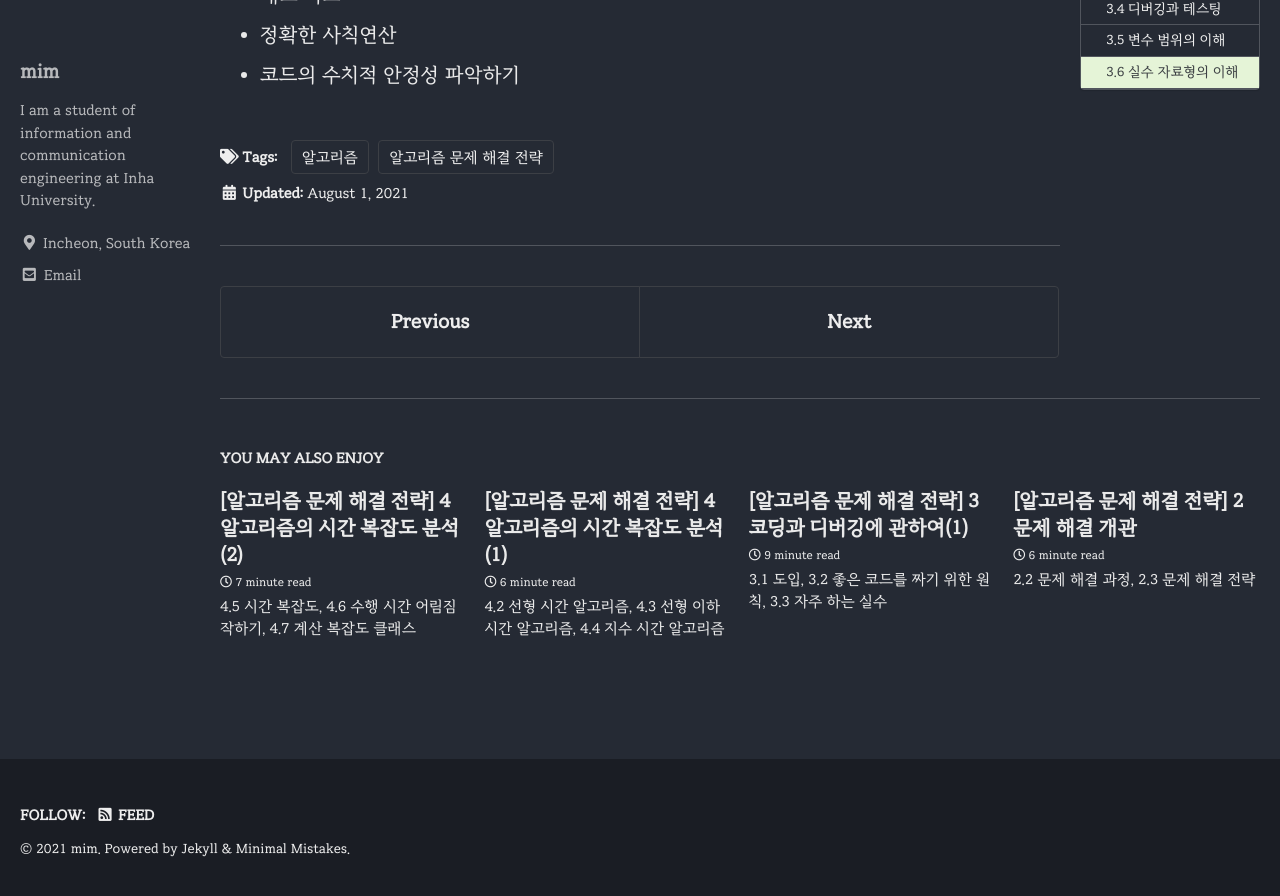
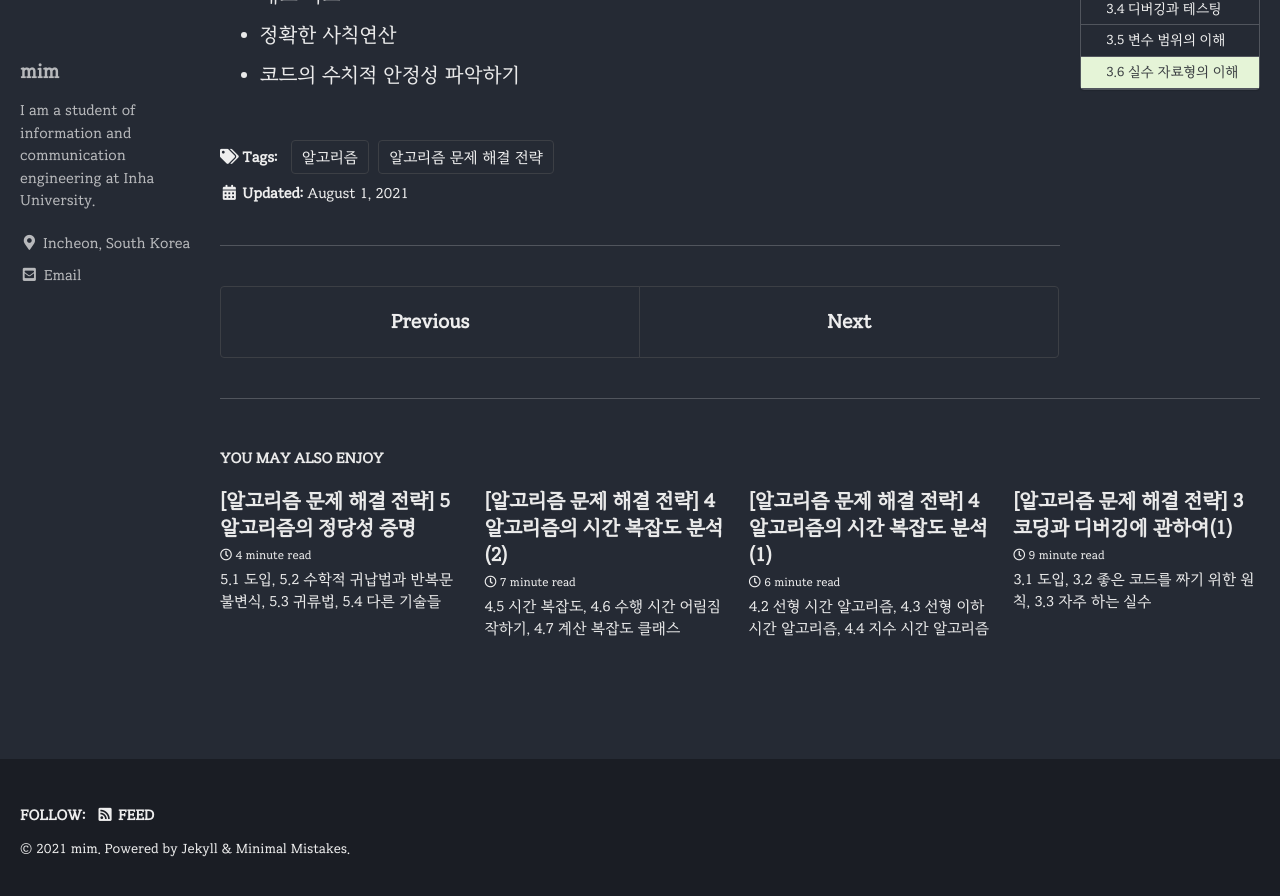
Before and after one commit to ChoMinkyung/chominkyung.github.io, a Jekyll site: the page built from _posts/algorithmic_problem_solving_strategies/2021-08-01-algorithmicProblemSolvingStrategies_01_3(2).md, in a window 1280 px wide and 900 px high, scrolled down 4457 px. Shown: the top 896 px of the window. Built offline with Jekyll 4.4.1, drawn with Linux system fonts in a browser that asks for light colours; cached includes are drawn as plain includes; some web fonts are replaced; part of the change alters nothing that is shown.

Commit message:
새 게시글 추가 밎 목차 링크 추가

````diff
--- a/_posts/algorithmic_problem_solving_strategies/2021-07-11-algorithmicProblemSolvingStrategies_01_2.md
+++ b/_posts/algorithmic_problem_solving_strategies/2021-07-11-algorithmicProblemSolvingStrategies_01_2.md
@@ -35,7 +35,7 @@ share: false
 <div markdown="1">
    - [4 알고리즘의 시간 복잡도 분석(1)](/algorithmicProblemSolvingStrategies_02_4(1)) <br>
    - [4 알고리즘의 시간 복잡도 분석(2)](/algorithmicProblemSolvingStrategies_02_4(2)) <br>
-   - [5 알고리즘의 정당성 증명]() <br>
+   - [5 알고리즘의 정당성 증명](/algorithmicProblemSolvingStrategies_02_5) <br>
 </div>
 </details>
 
--- a/_posts/algorithmic_problem_solving_strategies/2021-07-18-algorithmicProblemSolvingStrategies_01_3(1).md
+++ b/_posts/algorithmic_problem_solving_strategies/2021-07-18-algorithmicProblemSolvingStrategies_01_3(1).md
@@ -35,7 +35,7 @@ share: false
 <div markdown="1">
    - [4 알고리즘의 시간 복잡도 분석(1)](/algorithmicProblemSolvingStrategies_02_4(1)) <br>
    - [4 알고리즘의 시간 복잡도 분석(2)](/algorithmicProblemSolvingStrategies_02_4(2)) <br>
-   - [5 알고리즘의 정당성 증명]() <br>
+   - [5 알고리즘의 정당성 증명](/algorithmicProblemSolvingStrategies_02_5) <br>
 </div>
 </details>
 
--- a/_posts/algorithmic_problem_solving_strategies/2021-08-01-algorithmicProblemSolvingStrategies_01_3(2).md
+++ b/_posts/algorithmic_problem_solving_strategies/2021-08-01-algorithmicProblemSolvingStrategies_01_3(2).md
@@ -35,7 +35,7 @@ share: false
 <div markdown="1">
    - [4 알고리즘의 시간 복잡도 분석(1)](/algorithmicProblemSolvingStrategies_02_4(1)) <br>
    - [4 알고리즘의 시간 복잡도 분석(2)](/algorithmicProblemSolvingStrategies_02_4(2)) <br>
-   - [5 알고리즘의 정당성 증명]() <br>
+   - [5 알고리즘의 정당성 증명](/algorithmicProblemSolvingStrategies_02_5) <br>
 </div>
 </details>
 
--- a/_posts/algorithmic_problem_solving_strategies/2021-08-08-algorithmicProblemSolvingStrategies_02_4(1).md
+++ b/_posts/algorithmic_problem_solving_strategies/2021-08-08-algorithmicProblemSolvingStrategies_02_4(1).md
@@ -35,7 +35,7 @@ share: false
 <div markdown="1">
    - [4 알고리즘의 시간 복잡도 분석(1)](/algorithmicProblemSolvingStrategies_02_4(1)) <br>
    - [4 알고리즘의 시간 복잡도 분석(2)](/algorithmicProblemSolvingStrategies_02_4(2)) <br>
-   - [5 알고리즘의 정당성 증명]() <br>
+   - [5 알고리즘의 정당성 증명](/algorithmicProblemSolvingStrategies_02_5) <br>
 </div>
 </details>
 
--- a/_posts/algorithmic_problem_solving_strategies/2021-08-15-algorithmicProblemSolvingStrategies_02_4(2).md
+++ b/_posts/algorithmic_problem_solving_strategies/2021-08-15-algorithmicProblemSolvingStrategies_02_4(2).md
@@ -35,7 +35,7 @@ share: false
 <div markdown="1">
    - [4 알고리즘의 시간 복잡도 분석(1)](/algorithmicProblemSolvingStrategies_02_4(1)) <br>
    - [4 알고리즘의 시간 복잡도 분석(2)](/algorithmicProblemSolvingStrategies_02_4(2)) <br>
-   - [5 알고리즘의 정당성 증명]() <br>
+   - [5 알고리즘의 정당성 증명](/algorithmicProblemSolvingStrategies_02_5) <br>
 </div>
 </details>
 
--- /dev/null
+++ b/_posts/algorithmic_problem_solving_strategies/2021-08-22-algorithmicProblemSolvingStrategies_02_5.md
@@ -0,0 +1,188 @@
+---
+toc: true
+toc_label: "Table of Contents"
+toc_icon: "cog"
+toc_sticky: true
+
+layout:
+title: "[알고리즘 문제 해결 전략] 5 알고리즘의 정당성 증명"
+excerpt: "5.1 도입, 5.2 수학적 귀납법과 반복문 불변식, 5.3 귀류법, 5.4 다른 기술들"
+date: 2021-08-22
+last_modified_at: 2021-08-22
+categories:
+  -
+tags:
+  - [알고리즘, 알고리즘 문제 해결 전략]
+
+use_math: true
+comments: true
+share: false
+---
+
+📖[알고리즘 문제 해결 전략] 목차
+
+<details>
+<summary>01 문제 해결 시작하기</summary>
+<div markdown="1">
+  - [2 문제 해결 개관](/algorithmicProblemSolvingStrategies_01_2) <br>
+  - [3 코딩과 디버깅에 관하여(1)](/algorithmicProblemSolvingStrategies_01_3(1)) <br>
+  - [3 코딩과 디버깅에 관하여(2)](/algorithmicProblemSolvingStrategies_01_3(2))
+</div>
+</details>
+
+<details>
+<summary>02 알고리즘 분석</summary>
+<div markdown="1">
+   - [4 알고리즘의 시간 복잡도 분석(1)](/algorithmicProblemSolvingStrategies_02_4(1)) <br>
+   - [4 알고리즘의 시간 복잡도 분석(2)](/algorithmicProblemSolvingStrategies_02_4(2)) <br>
+   - [5 알고리즘의 정당성 증명](/algorithmicProblemSolvingStrategies_02_5) <br>
+</div>
+</details>
+
+<details>
+<summary>03 알고리즘 설계 패러다임</summary>
+<div markdown="1">
+   - [6 무식하게 풀기]()<br>
+   - [7 분할 정복]()<br>
+   - [8 동적 계획법]()<br>
+   - [9 동적 계획법 테크닉]()<br>
+   - [10 탐욕법]()<br>
+   - [11 조합 탐색]()<br>
+   - [12 최적화 문제 결정 문제로 바꿔 풀기]()<br>
+</div>
+</details>
+
+<details>
+<summary>04 유명한 알고리즘들</summary>
+<div markdown="1">
+    - [13 수치 해석]()<br>
+    - [14 정수론]()<br>
+    - [15 계산 기하]() <br>
+</div>
+</details>
+
+<details>
+<summary>05 기초 자료 구조</summary>
+<div markdown="1">
+    - [16 비트마스크]()<br>
+    - [17 부분 합]()<br>
+    - [18 선형 자료 구조]()<br>
+    - [19 큐와 스택, 데크]()<br>
+    - [20 문자열]()<br>
+</div>
+</details>
+
+<details>
+<summary>06 트리</summary>
+<div markdown="1">
+    - [21 트리의 구현과 순회]()<br>
+    - [22 이진 검색 트리]()<br>
+    - [23 우선순위 큐와 힙]()<br>
+    - [24 구간 트리]()<br>
+    - [25 상호 배타적 집합]()<br>
+    - [26 트라이]()<br>
+</div>
+</details>
+
+<details>
+<summary>07 그래프</summary>
+<div markdown="1">
+    - [27 그래프의 표현과 정의]()<br>
+    - [28 그래프의 깊이 우선 탐색]()<br>
+    - [29 그래프의 너비 우선 탐색]()<br>
+    - [30 최단 경로 알고리즘]()<br>
+    - [31 최소 스패닝 트리]()<br>
+    - [32 네트워크 유량]()<br>
+</div>
+</details>
+
+---
+
+<div style="text-align: right"> 02 알고리즘 분석 </div>
+
+## 5 알고리즘의 정당성 증명
+
+### 5.1 도입
+
+- 알고리즘의 정당성 증명
+  알고리즘이 문제를 제대로 해결하는지를 파악하기 위해 알고리즘의 정당성을 증명해야 합니다. 여러 입력에 대해 프로그램을 실행시켜보는 단위 테스트를 통해 증명할 수 있다고 생각할 수 있지만, 단위 테스트는 프로그램의 문제가 있음을 증명할 수 있어도 문제가 없음을 증명할 수는 없습니다. 따라서 알고리즘의 정확한 증명을 위해 각종 수학적인 기법을 사용해야 합니다. 대부분 프로그래머는 알고리즘을 만들기보다 이미 만들어져 있는 알고리즘을 사용하기에 알고리즘의 증명을 이해하는 공부가 필요합니다.
+  <br>
+  알고리즘의 증명을 공부해야 하는 가장 큰 이유는 많은 경우 증명이 알고리즘을 유도하는 데 결정적인 통찰을 담고 있기 때문입니다. 모든 알고리즘은 치열한 고민과 개선 과정을 거쳐 탄생하기에 결정적으로 필요한 깨달음이 증명에 담겨 있는 경우가 많습니다. 또한, 다른 알고리즘의 증명을 공부하다 보면 후에 자신이 설계할 알고리즘의 정당성을 더 쉽게 증명할 수 있다는 것이 또 다른 이유입니다. 많은 증명을 직접 따라 해 보면 처음 보는 알고리즘이 잘 작동할 수 있을지, 그리고 어떻게 그것을 증명해야 할지 알 수 있는 직관 같은 것이 생기기 때문입니다. 이 장에서는 알고리즘의 정당성 증명에서 흔히 나타나는 패턴들을 소개하고 몇 가지의 예제 증명들을 다루게 됩니다.
+  <br>
+
+### 5.2 수학적 귀납법과 반복문 불변식
+
+100개의 도미노가 순서대로 놓여있고 다음 두 가지 사실을 안다고 가정합니다.
+<br>
+· 첫 번째 도미노는 직접 손으로 밀어서 쓰러뜨린다.
+· 한 도미노가 쓰러지면 다음 도미노 역시 반드시 쓰러진다.
+<br>
+위의 두 사실로 첫 번째 도미노가 쓰러지면 마지막 도미노도 쓰러진다는 것을 직관적으로 알 수 있습니다. 수학적 귀납법(mathematical induction)은 이같이 반복적인 구조를 갖는 명제를 증명하는 데 유용하게 사용되는 증명 기법입니다. 귀납법 증명은 크게 세 가지로 나누어집니다.
+<br>
+
+> 단계 나누기 : 증명하고 싶은 사실을 여러 단계로 나눕니다. 앞 예제에서는 100개의 도미노를 하나씩 나누는 것입니다.
+> 첫 단계 증명 : 나뉜 단계 중 첫 단계에서 증명하고자 하는 내용이 성립함을 보입니다. 앞 예제에서는 첫 번째 도미노가 넘어지는 것을 증명하는 것입니다.
+> 귀납 증명 : 한 단계에서 증명하고자 하는 내용이 성립한다면, 다음 단계에서도 성립함을 보입니다. 앞 예제에서 첫 번째 도미노가 쓰러지면 다음 도미노가 쓰러지는 것을 증명하는 것과 같습니다.
+> <br>
+> 실제 귀납법을 이용하여 사다리 게임을 증명해 봅니다. 사다리 게임의 출발지와 도착지가 반드시 1:1 대응인 것을 귀납법을 사용하여 쉽게 증명할 수 있습니다.
+
+· 단계 나누기 : 비어있는 $N$개의 세로줄에서부터 시작하여 가로줄을 하나씩 그어 원하는 사다리를 완성한다고 가정합니다. 이때 하나의 가로줄을 긋는 것을 한 단계로 가정합니다.
+· 첫 단계 증명 : 비어있는 $N$개의 세로줄에서는 항상 출발지와 도착지가 1:1 대응이 됩니다.
+· 귀납 증명 : 가로줄을 그어 두 세로줄을 연결한다면 두 세로줄의 결과는 서로 뒤바뀌게 됩니다. 도 세로줄의 결과가 뒤바뀌어도 1:1 대응은 유지되므로 가로줄을 계속 그어 세로줄의 결과가 계속 바뀌어도 모든 세로줄의 1:1 대응이 유지됩니다.
+
+- 반복문 불변식
+  대부분 알고리즘은 반복적인 요소를 가지고 있기에 귀납법은 알고리즘의 정당성을 증명하기 위한 유용한 방법입니다. 귀납법은 알고리즘의 각 단계가 정답으로 가는 길 위에 있음을 보이고 결과적으로는 알고리즘의 답이 옮음을 보입니다. 반복문 불변식(loop-invariant)이란 마지막 정답의 계산을 위해 반복문의 중간 과정 식이 변하지 않는다는 조건입니다. 불변식을 이용하면 반복문의 정당성을 다음과 같이 증명할 수 있습니다.
+
+  1. 반복문이 집입시에 불변식이 성립합을 보인다.
+  2. 반복문 내용이 불변식을 깨뜨리지 않음을 보인다. 즉, 반복문 내용이 시작될 때 불변식이 성립했다면 반복문 내용이 끝날 때도 불변식이 항상 성립함을 보인다.
+  3. 반복문 종료시에 불변식이 성립하면 항상 정답을 구했음을 보인다.
+
+  1,2번을 증명했다면 수학적 귀납법을 이용해 이들은 반복문이 종료될 때까지 항상 불변식이 성립합을 보일 수 있습니다. 코드로 보는 예시는 다음과 같습니다.
+
+  ```c++
+  while(조건){
+    // 반복문 내용의 시작
+    ...
+    // 반복문 내용의 끝
+    // 불변식은 여기에서도 성립해야 한다.
+  }
+  ```
+
+- 이진 탐색과 반복문 불변식
+
+  [문제]
+  필수 조건 : $A$는 오름차순으로 정렬되어 있다.
+  결과 : $A[i-1]<x<=A[i]$인 $i$를 반환한다.
+  $A[-1]=-∞, A[n]=∞$라고 가정
+
+  반복문 불변식 $① lo<hi ② A[lo]<x<=A[hi]$
+
+  ```c++
+  int binserach(const vector<int>& A, int x){
+    int n = A.size();
+    int lo = -1, hi = n;
+    //반복문 불변식 성립 범위 시작
+    while(lo+1<hi){
+      int mid=(lo+hi)/2;
+      if(A[mid]<x) lo=mid;
+      else hi=mid;
+    //반복문 불변식 성립 범위 끝
+    }
+    return hi;
+  }
+  ```
+
+  이진 탐색 예시에서 두 불변식이 while문이 완전히 종료하고 함수의 마지막 줄까지 계속 성립했다고 가정하면 다음 두 사실을 알 수 있습니다.
+
+  · $lo+1=hi$ : while문이 종료되었기에 $lo+1>=hi$이고 불변식에 의해 $lo+1=hi$가 됩니다.
+  · $A[lo]<x≤A[hi]$ : 불변식이 성립된다고 가정하였기에 다음 식도 성립합니다.
+
+  따라서 문제의 결과인 $i$는 $hi$라는 것을 알 수 있습니다. 불변식이 while문 종료시에도 항상 성립한다는 것을 보일 수 있다면 이 알고리즘의 정당성이 증명된 것입니다.
+
+  불변식을 이용하여 증명하는 과정은 귀납법과 다르지 않습니다. 전체 작업을 각 단계로 나누는 부분이 반복문으로 나타나 있으므로 반복문의 처음에 해당 불변식이 성립함을 보이고 반복문의 마지막에도 계속 성립하는 것을 보이면 증명할 수 있습니다. 정리하면 다음과 같습니다.
+
+  > 초기 조건 : $n=0$인 경우에도 ①을 만족하기 위해 $lo$와 $hi$는 초기값 $-1, n$으로 초기화해주고 $A[-1]=-∞, A[n]=∞$라고 가정합니다.
+  > 유지 조건 : 반복문 내부에서 불변식이 유지됨을 보입니다.
+  > · 불변식 ① : while문 안에서는 lo와 hi의 차이가 항상 2 이상이므로 mid는 두 값 사이에 존재하고 $mid$를 어느것에 대입하더라도 성립하게 됩니다.
+  > · 불변식 ②
+  > (1)
````
